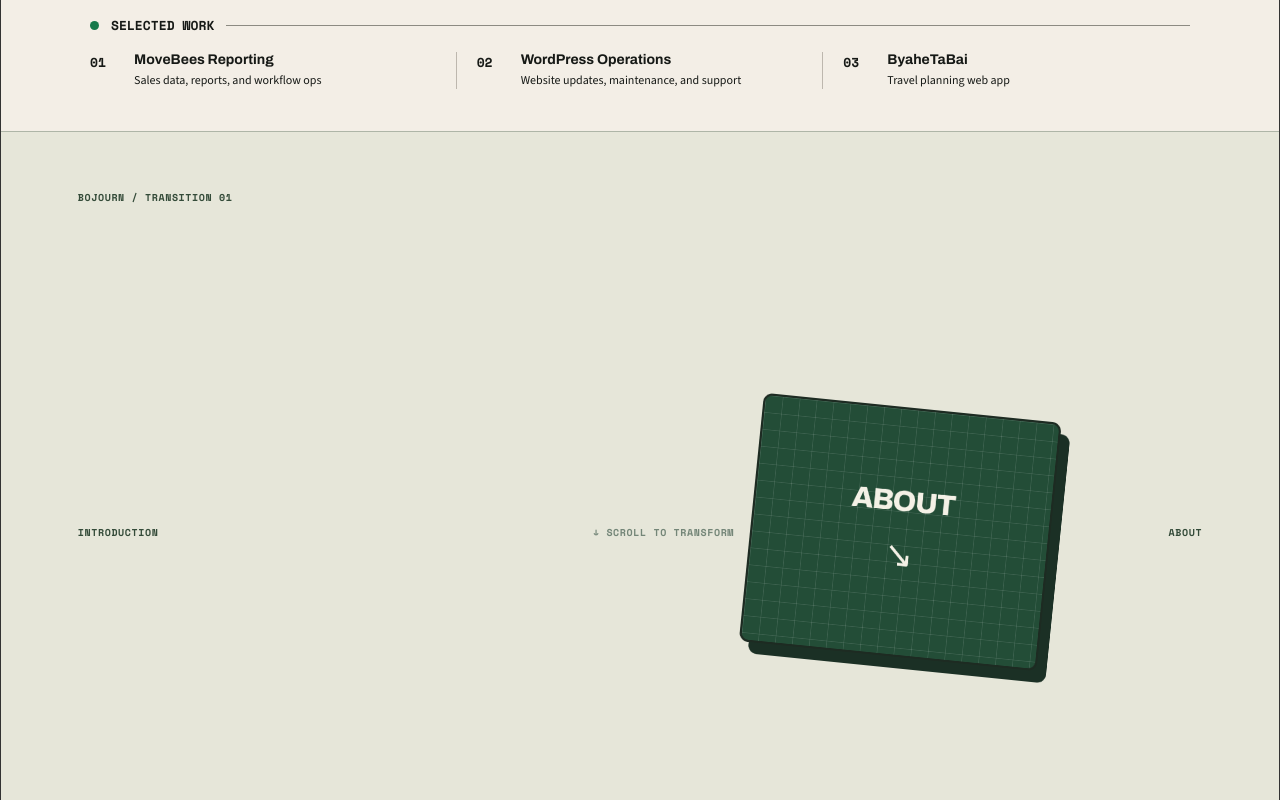
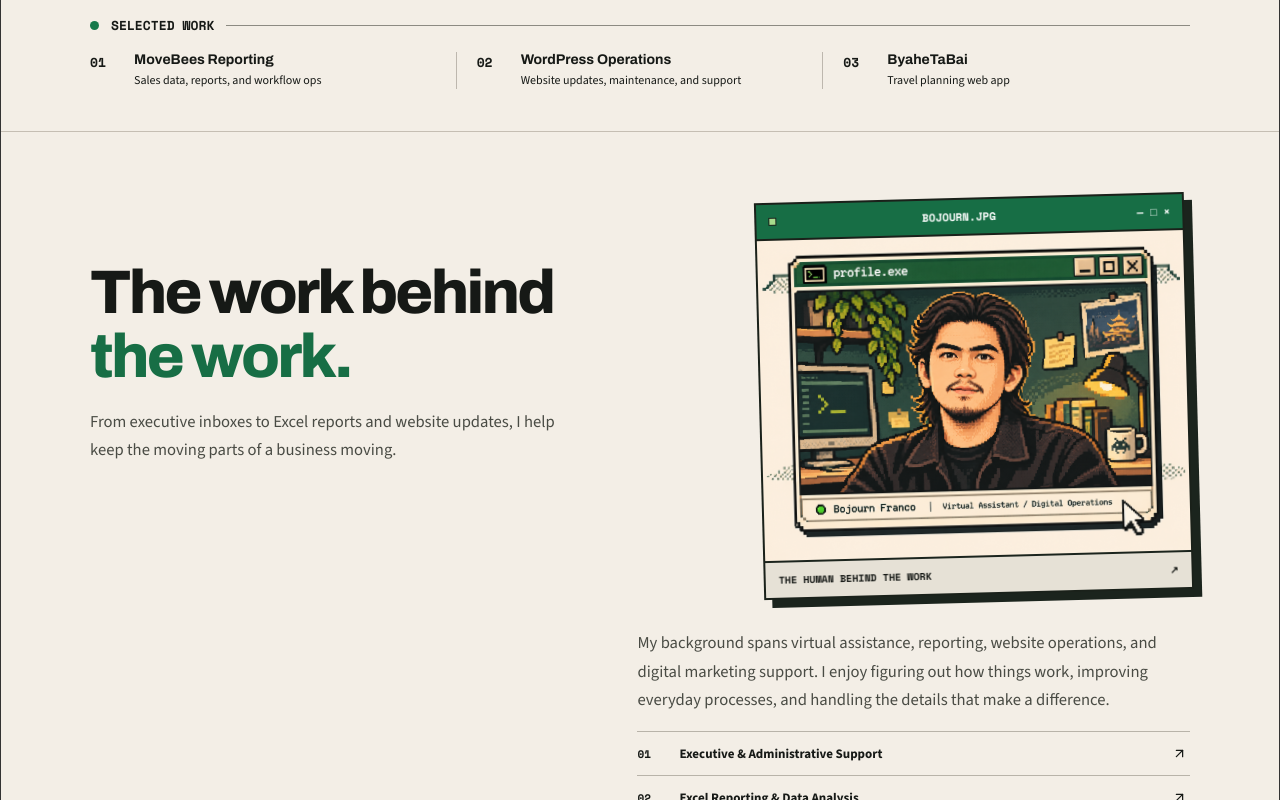
Before and after one commit to bojojojow/bojourn-portfolio, a Next.js app: page / in a window 1280 px wide. Shown: the part 520-1320 px from the top of the page. Built offline with nearby package versions, Linux system fonts and the light colour scheme.

Commit message:
Update page.tsx

```diff
--- a/app/page.tsx
+++ b/app/page.tsx
@@ -149,34 +149,6 @@ const experience = [
 
 
 
-// Each transition is driven by actual page scroll progress, not an on-enter fade.
-// Sticky stages morph the same visual object across a section boundary.
-function ScrollMorphBridge({ from, to, index }: { from: string; to: string; index: number }) {
-  const track = useRef<HTMLDivElement>(null);
-  const reduced = useReducedMotion();
-  const { scrollYProgress } = useScroll({ target: track, offset: ["start end", "end start"] });
-  const scale = useTransform(scrollYProgress, [0, 0.25, 0.5, 0.75, 1], [0.65, 1, 1.22, 0.84, 0.55]);
-  const rotate = useTransform(scrollYProgress, [0, 0.5, 1], [-9, 0, 8]);
-  const radius = useTransform(scrollYProgress, [0, 0.48, 1], ["3px", "40px", "3px"]);
-  const x = useTransform(scrollYProgress, [0, 0.5, 1], ["-28vw", "0vw", "28vw"]);
-  const fill = useTransform(scrollYProgress, [0, 0.5, 1], ["#d9dfc8", "#176e45", "#263c30"]);
-  const firstOpacity = useTransform(scrollYProgress, [0.12, 0.35, 0.5], [1, 1, 0]);
-  const secondOpacity = useTransform(scrollYProgress, [0.5, 0.68, 0.88], [0, 1, 1]);
-  if (reduced) return <div className="v6-bridge-reduced" aria-hidden="true"><span>{String(index).padStart(2,"0")} / {to}</span></div>;
-  return <div className="v6-morph-track" ref={track} aria-hidden="true">
-    <div className="v6-morph-sticky">
-      <div className="v6-morph-index">BOJOURN / TRANSITION {String(index).padStart(2,"0")}</div>
-      <div className="v6-morph-axis"><span>{from}</span><span>↓ SCROLL TO TRANSFORM</span><span>{to}</span></div>
-      <motion.div className="v6-morph-object" style={{ scale, rotate, borderRadius: radius, x, backgroundColor: fill }}>
-        <div className="v6-morph-grid" />
-        <motion.div className="v6-morph-object-label" style={{opacity:firstOpacity}}>{from}<span>↗</span></motion.div>
-        <motion.div className="v6-morph-object-label v6-morph-object-next" style={{opacity:secondOpacity}}>{to}<span>↘</span></motion.div>
-      </motion.div>
-      <div className="v6-morph-bottom"><span>DESIGN × DEVELOPMENT × OPERATIONS</span><span>0{index} / 05</span></div>
-    </div>
-  </div>;
-}
-
 export default function Home() {
   const [activeProject, setActiveProject] = useState(0);
   const [showAllExperience, setShowAllExperience] = useState(false);
@@ -236,8 +208,6 @@ export default function Home() {
           </motion.div>
         </div>
       </section>
-
-      <ScrollMorphBridge from="INTRODUCTION" to="ABOUT" index={1} />
       <motion.section ref={aboutRef} id="about" className="va-about va-morph-section" {...entrance}>
         <div className="va-shell">
           <div className="va-section-topline">
@@ -283,8 +253,6 @@ export default function Home() {
           </div>
         </div>
       </motion.section>
-
-      <ScrollMorphBridge from="ABOUT" to="SELECTED WORK" index={2} />
       <motion.section ref={workRef} id="work" className="va-work va-morph-section" {...entrance}>
         <div className="va-shell">
           <div className="va-section-topline va-section-topline-dark">
@@ -420,10 +388,7 @@ export default function Home() {
           </div>
         </div>
       </motion.section>
-
-      <ScrollMorphBridge from="SELECTED WORK" to="WORK TRIAL + APP LAB" index={3} />
       <WorkTrial />
-      <ScrollMorphBridge from="WORK TRIAL + APP LAB" to="EXPERIENCE" index={4} />
 
       <motion.section ref={experienceRef} id="experience" className="va-experience va-morph-section" {...entrance}>
         <div className="va-shell">
@@ -499,8 +464,6 @@ export default function Home() {
           </button>
         </div>
       </motion.section>
-
-      <ScrollMorphBridge from="EXPERIENCE" to="CONTACT" index={5} />
       <motion.section ref={contactRef} id="contact" className="va-contact va-morph-section" {...entrance}>
         <div className="va-shell">
           <div className="va-section-topline va-contact-line">
```
